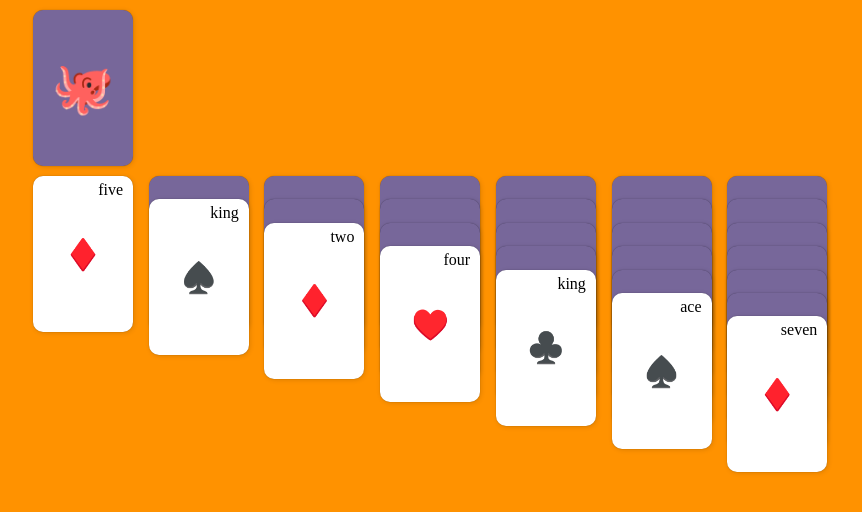
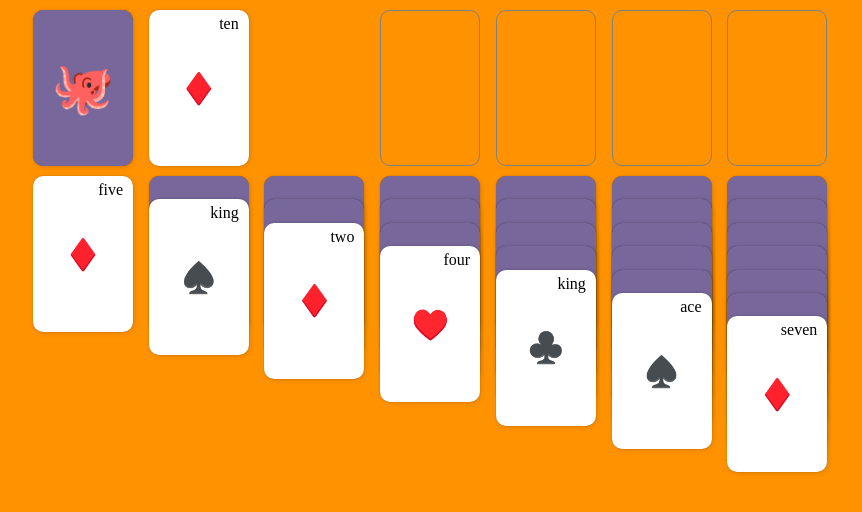
Before and after one commit to gnarlygnoes/patience, a React app: page / in a window 1280 px wide. Shown: the top 512 px of the page, without its empty margins (207-1069 px from the left). Built offline with nearby package versions, Linux system fonts and the light colour scheme.

Commit message:
Draw the waste pile and an outline for the foundation piles.

```diff
--- a/public/style.css
+++ b/public/style.css
@@ -13,3 +13,12 @@ body {
 .Suit {
   font-size: 30px;
 }
+
+html {
+  box-sizing: border-box;
+}
+*,
+*:before,
+*:after {
+  box-sizing: inherit;
+}
--- a/src/game-area/foundation/foundation.css
+++ b/src/game-area/foundation/foundation.css
@@ -1,2 +1,7 @@
 .Foundation {
+  width: var(--cardWidth);
+  height: var(--cardHeight);
+
+  border: 1px solid grey;
+  border-radius: 10px;
 }
--- a/src/game-area/game-area.tsx
+++ b/src/game-area/game-area.tsx
@@ -1,9 +1,10 @@
 import "./game-area.css";
 import * as React from "react";
-import { Stock } from "./stock/stock";
+import { StockPile } from "./stock/stock-pile";
 import { Store } from "../store";
 import { Foundation } from "./foundation/foundation";
 import { Pile } from "./pile/pile";
+import { WastePile } from "./waste-pile/waste-pile";
 
 interface GameAreaProps {
   store: Store;
@@ -14,8 +15,8 @@ export function GameArea(props: GameAreaProps) {
 
   return (
     <div className="GameArea">
-      <Stock store={store} />
-      <div />
+      <StockPile store={store} />
+      <WastePile store={store} />
       <div />
       <Foundation store={store} />
       <Foundation store={store} />
--- a/src/game-area/stock/stock.tsx
+++ b/src/game-area/stock/stock-pile.tsx
@@ -8,18 +8,18 @@ interface StackProps {
   store: Store;
 }
 
-export const Stock = observer((props: StackProps) => {
+export const StockPile = observer((props: StackProps) => {
   const {
-    store: { stock },
+    store: { stockPile },
   } = props;
 
-  console.log("Stock", stock);
+  console.log("Stock", stockPile);
 
-  if (stock.length === 0) return null;
+  if (stockPile.length === 0) return null;
 
   return (
-    <div className="Stock">
-      <Card card={stock[stock.length - 1]} />
+    <div className="StockPile">
+      <Card card={stockPile[stockPile.length - 1]} />
     </div>
   );
 });
--- a/src/game-area/stock/stock.css
+++ b/src/game-area/stock/stock.css
@@ -1,2 +1,2 @@
-.Stock {
+.StockPile {
 }
--- /dev/null
+++ b/src/game-area/waste-pile/waste-pile.css
@@ -0,0 +1,2 @@
+.WastePile {
+}
--- /dev/null
+++ b/src/game-area/waste-pile/waste-pile.tsx
@@ -0,0 +1,17 @@
+import "./waste-pile.css";
+import { observer } from "mobx-react-lite";
+import * as React from "react";
+import { Store } from "../../store";
+import { Card } from "../card/card";
+
+export const WastePile = observer((props: { store: Store }) => {
+  const { wastePile } = props.store;
+
+  return (
+    <div className="WastePile">
+      {wastePile.map((card, i) => (
+        <Card card={card} key={i} />
+      ))}
+    </div>
+  );
+});
--- a/src/store.ts
+++ b/src/store.ts
@@ -13,10 +13,10 @@ export class Store {
   cards = shuffleCards(getCards());
 
   @observable.ref
-  stock: Card[] = [];
+  stockPile: Card[] = [];
 
   @observable.ref
-  waste: Card[] = [];
+  wastePile: Card[] = [];
 
   @observable.ref
   foundation1: Card[] = [];
@@ -51,7 +51,11 @@ export class Store {
       pile.push(card);
     });
 
-    this.stock = stock;
+    this.stockPile = stock;
     this.piles = piles;
+
+    const card = stock.pop()!;
+    card.facing = "up";
+    this.wastePile.push(card);
   }
 }
```
